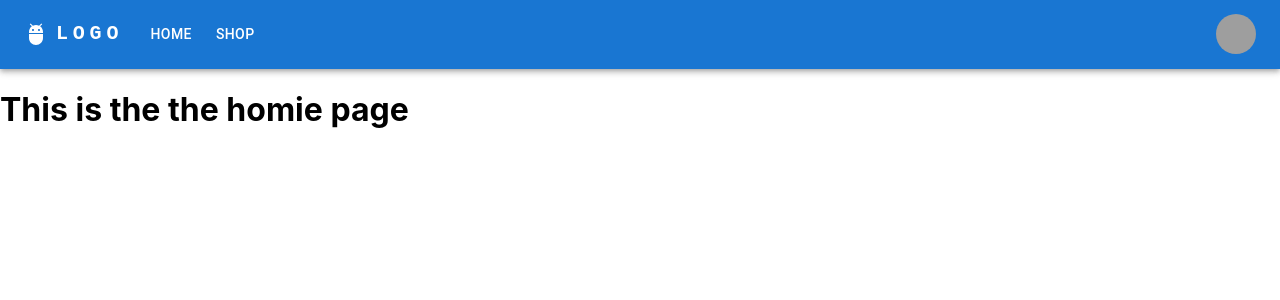
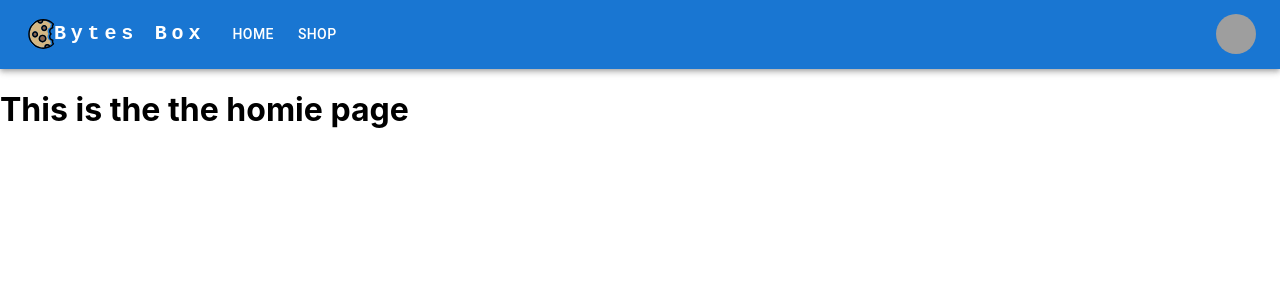
Before and after one commit to nsuguitan/odin-project-shoppingcart, a React (Create React App) app: page / in a window 1280 px wide. Shown: the top 300 px of the page. Built offline with nearby package versions, Linux system fonts and the light colour scheme; grey boxes are pictures that could not be loaded.

Commit message:
adjust logo icon on navbar

```diff
--- a/src/components/Nav.js
+++ b/src/components/Nav.js
@@ -11,8 +11,9 @@ import Avatar from '@mui/material/Avatar';
 import Button from '@mui/material/Button';
 import Tooltip from '@mui/material/Tooltip';
 import MenuItem from '@mui/material/MenuItem';
-import AdbIcon from '@mui/icons-material/Adb';
+//import AdbIcon from '@mui/icons-material/Adb';
 import {Link} from "react-router-dom";
+import '../styles/Nav.css'
 
 const pages = ['Home', 'Shop'];
 const settings = ['Profile', 'Account', 'Dashboard', 'Logout'];
@@ -40,7 +41,7 @@ const ResponsiveAppBar = () => {
     <AppBar position="static">
       <Container maxWidth="xl">
         <Toolbar disableGutters>
-          <AdbIcon sx={{ display: { xs: 'none', md: 'flex' }, mr: 1 }} />
+          <img width="30px" src='./images/cookie-icon.svg' alt = "Uhh" id='cookie-logo' />
           <Typography
             variant="h6"
             noWrap
@@ -56,7 +57,7 @@ const ResponsiveAppBar = () => {
               textDecoration: 'none',
             }}
           >
-            LOGO
+            Bytes Box
           </Typography>
 
           <Box sx={{ flexGrow: 1, display: { xs: 'flex', md: 'none' } }}>
@@ -97,7 +98,6 @@ const ResponsiveAppBar = () => {
               ))}
             </Menu>
           </Box>
-          <AdbIcon sx={{ display: { xs: 'flex', md: 'none' }, mr: 1 }} />
           <Typography
             variant="h5"
             noWrap
@@ -114,7 +114,7 @@ const ResponsiveAppBar = () => {
               textDecoration: 'none',
             }}
           >
-            LOGO
+            Bytes Box
           </Typography>
           <Box sx={{ flexGrow: 1, display: { xs: 'none', md: 'flex' } }}>
             {pages.map((page) => (
--- /dev/null
+++ b/src/styles/Nav.css
@@ -0,0 +1,3 @@
+#cookie-logo{
+    transform: rotate(45deg) translate(3px,-3px);
+}
```
Also changed, not shown: public/images/cookie-icon.png (added), public/images/cookie-icon.svg (added), src/styles/Header.css (deleted).
